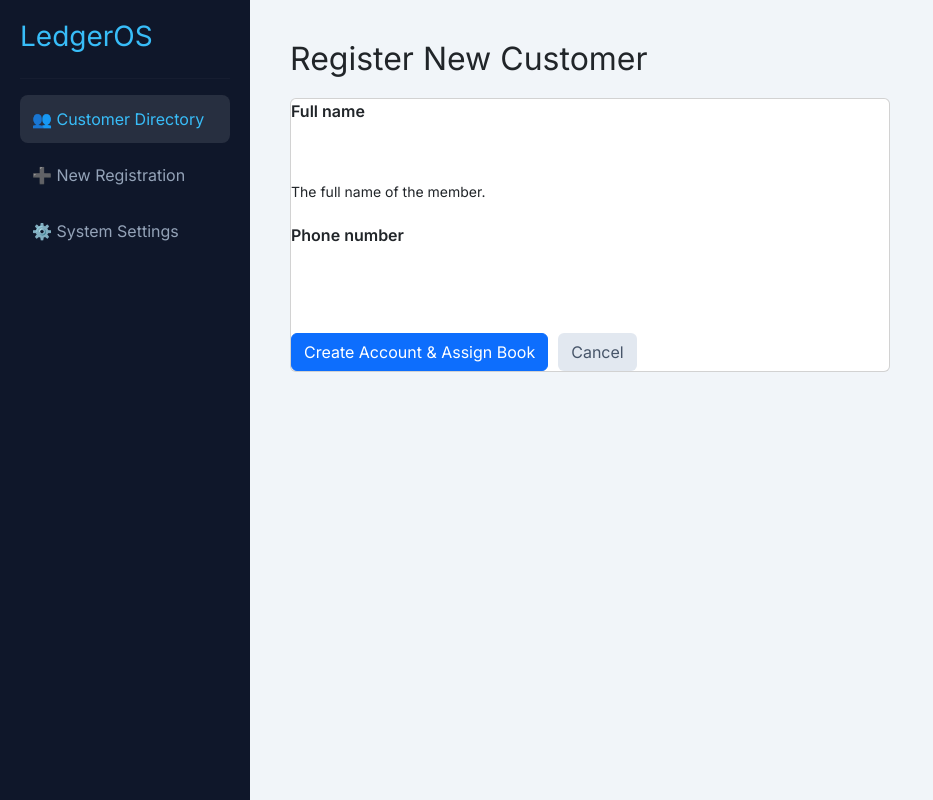
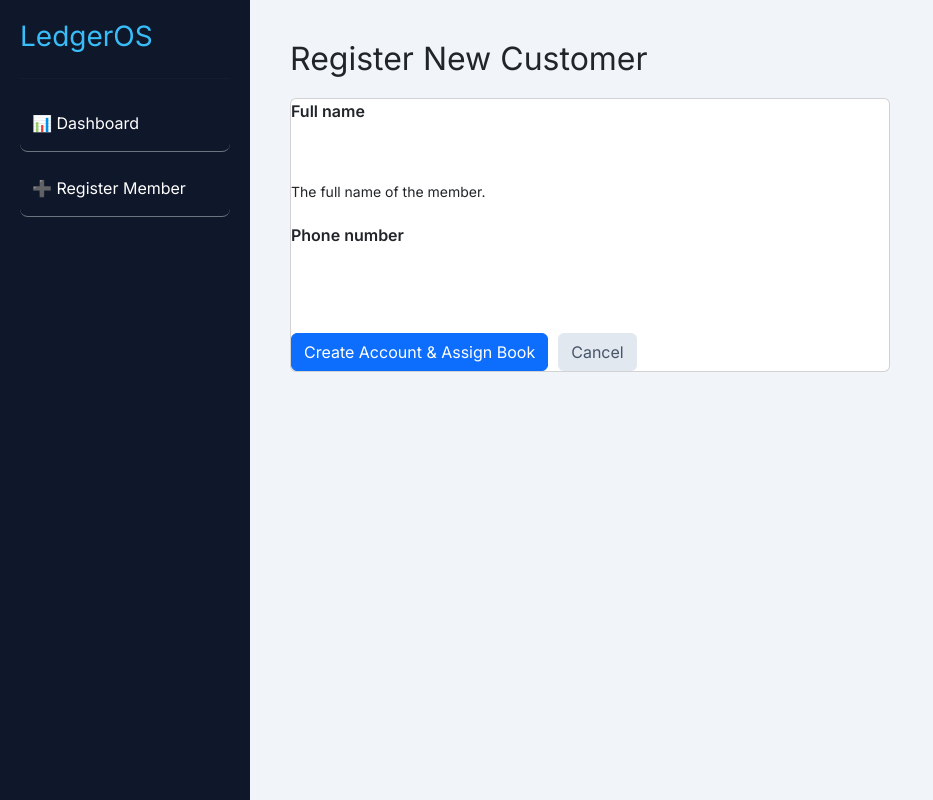
Before and after one commit to joedrake0909/Alx_Capstone_Project, a Django app: page /app/members/new/ in a window 1280 px wide. Shown: the whole page, without its empty margins (0-933 px from the left). Run offline with Django 5.2, Linux system fonts and the light colour scheme; the visitor is signed in with stand-in values (Sample User, id 1).

Commit message:
Add conditional sidebar links based on user role

```diff
--- a/templates/base.html
+++ b/templates/base.html
@@ -68,10 +68,20 @@
     <div class="sidebar">
         <h3 class="mb-4" style="color: var(--accent-color);">LedgerOS</h3>
         <hr style="border-color: rgba(255,255,255,0.1);">
-        <nav>
-            <a href="{% url 'member_list' %}" class="nav-link active">👥 Customer Directory</a>
-            <a href="{% url 'member_create' %}" class="nav-link">➕ New Registration</a>
-            <a href="/admin/" class="nav-link">⚙️ System Settings</a>
+        <nav class="nav flex-column">
+            {% if user.is_superuser %}
+            <a class="nav-link text-white py-3 border-bottom border-secondary" href="{% url 'member_list' %}">
+            📊 Dashboard
+            </a>
+            <a class="nav-link text-white py-3 border-bottom border-secondary" href="{% url 'member_create' %}">
+            ➕ Register Member
+            </a>
+            {% else %}
+            <a class="nav-link text-white py-3 border-bottom border-secondary" href="{% url 'customer_view' user.member.id %}">
+            📖 My Digital Book
+            </a>
+            {% endif %}
+
         </nav>
     </div>
 
```
